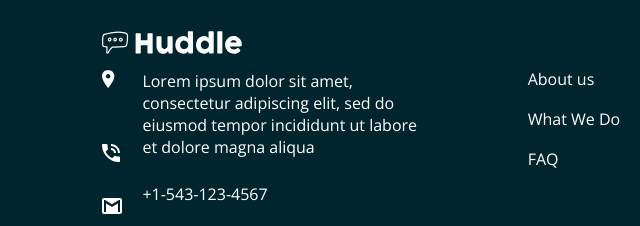
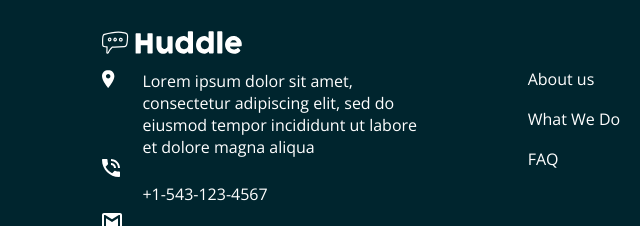
Before and after one commit to 3k3n3/zuri_task75, a plain HTML site: page index.html in a window 1280 px wide. Shown: the part 2473-2699 px from the top of the page, 0-640 px from the left. Drawn offline with nearby package versions, Linux system fonts and the light colour scheme.

Commit message:
added some features for responsivesness

```diff
--- a/style.css
+++ b/style.css
@@ -317,13 +317,13 @@ footer #link1 a:hover,
 
 @media (max-width:2560px) {
     footer div #addr_i {
-        padding-bottom: 55px;
+        padding-bottom: 70px;
     }
 }
 
 @media (max-width:1440px) {
     footer div #addr_i {
-        padding-bottom: 55px;
+        padding-bottom: 70px;
     }
 }
 
```
